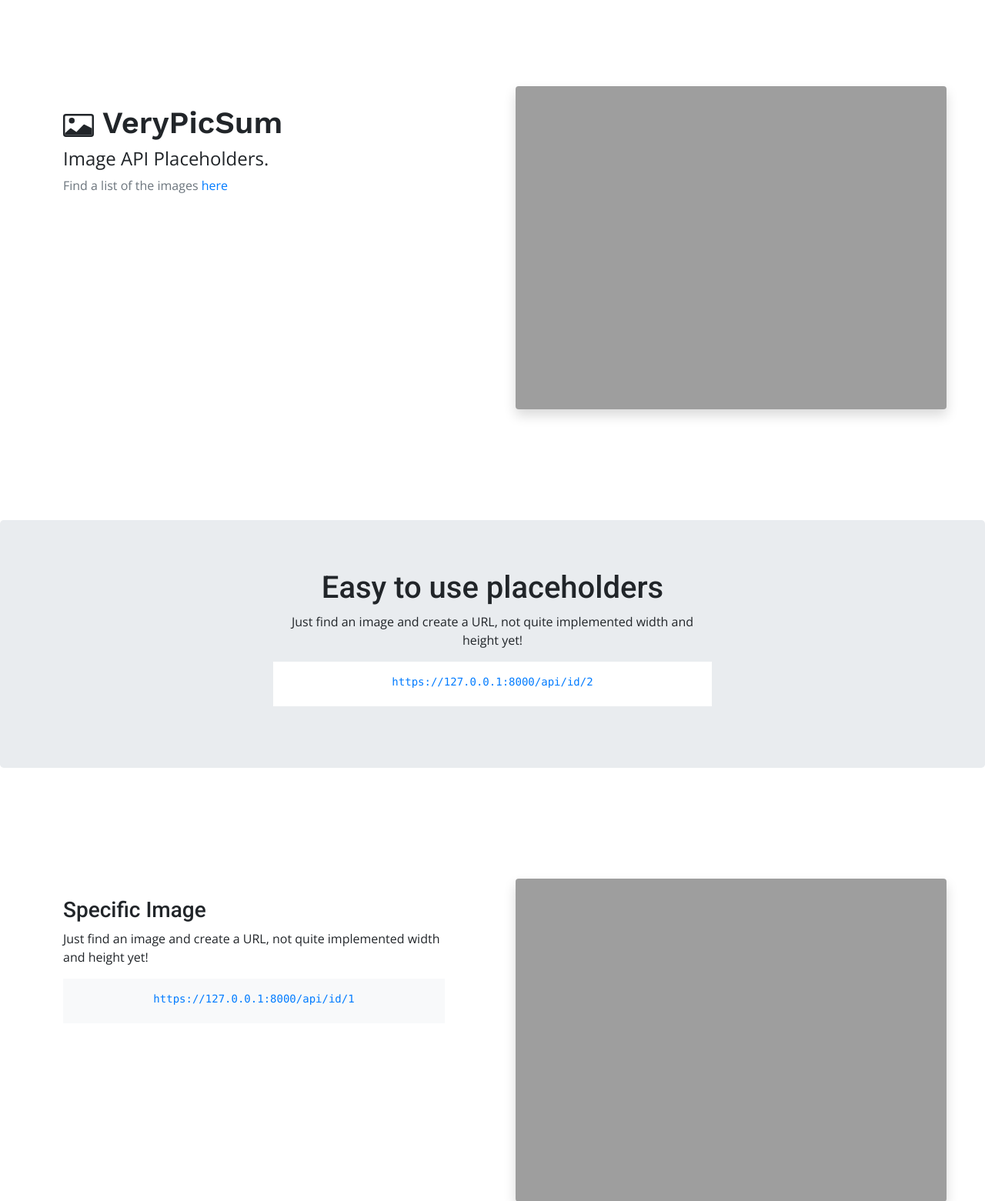
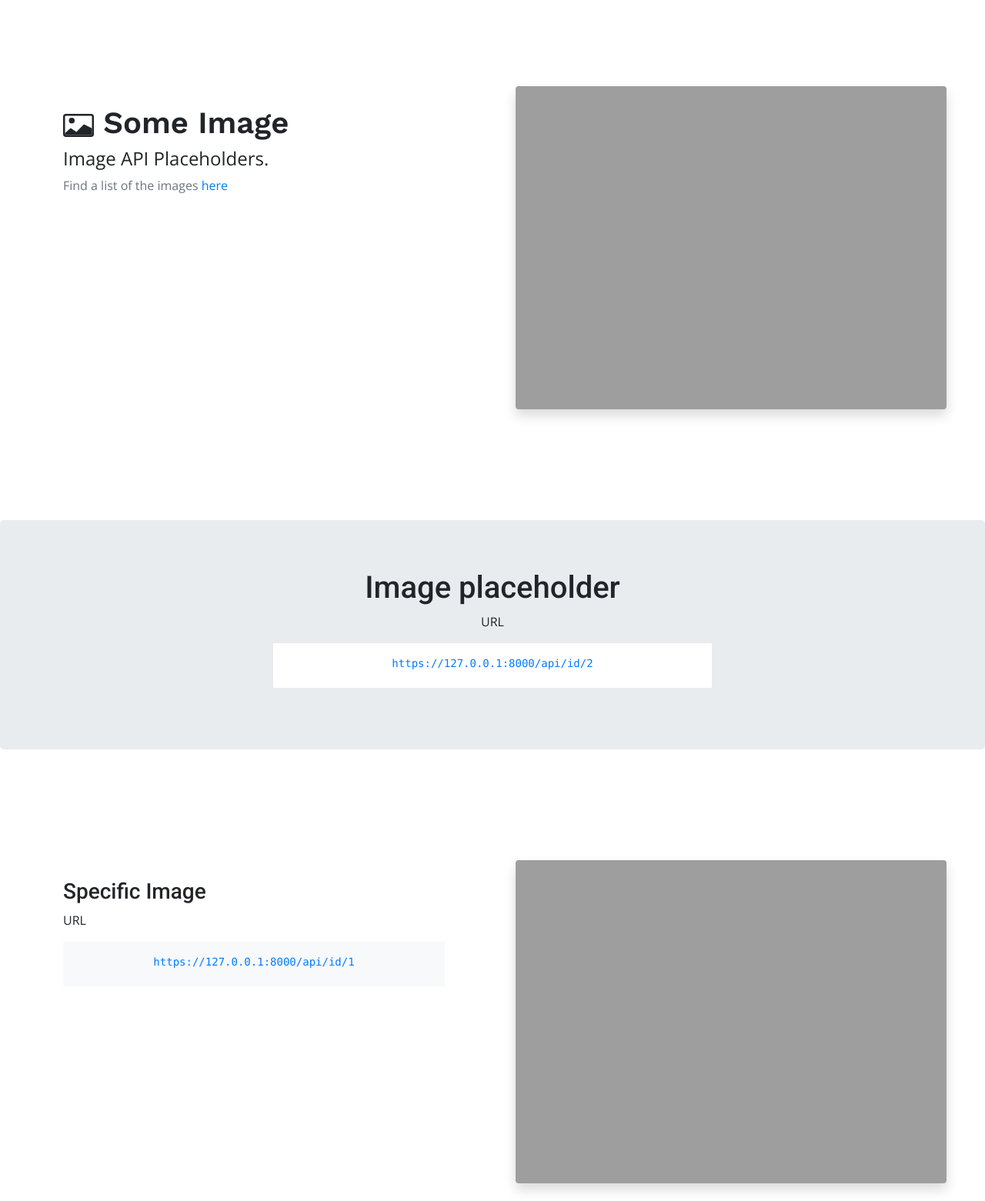
Before and after one commit to luksi02/DRF, a Django app: page / in a window 1280 px wide. Shown: the top 1561 px of the page at 77% size. Run offline with Django 3.2, Linux system fonts and the light colour scheme; some libraries are stand-ins or nearby versions.

Commit message:
2022_02_26_LG1

```diff
--- a/api/urls.py
+++ b/api/urls.py
@@ -1,11 +1,12 @@
 from django.urls import path
-from .views import ImageAPIView, ImagesListAPIView
+from .views import ImageAPIView, ImagesListAPIView, ImagesListAPIView2
 
 #from . import views
 
 urlpatterns = [
     path('', ImageAPIView.as_view()),
     path('images_list', ImagesListAPIView.as_view()),
+    path('images_list2', ImagesListAPIView2.as_view()),
     path('id/<id>', ImageAPIView.as_view()),
     #path('', views.ImageAPI, name='post_single'),
 ]
--- a/images/models.py
+++ b/images/models.py
@@ -6,7 +6,7 @@ from django.contrib.auth.models import User
 
 
 def user_directory_path(instance, filename):
-    return 'images/{0}/'.format(filename)
+    return 'images'.format(filename)
 
 
 class Category(models.Model):
@@ -27,7 +27,7 @@ class Images(models.Model):
     title = models.CharField(max_length=250)
     alt = models.TextField(null=True)
     image = models.ImageField(
-        upload_to=user_directory_path, default='posts/default.jpg')
+        upload_to=user_directory_path, default='')
     slug = models.SlugField(max_length=250, unique_for_date='created')
     created = models.DateTimeField(default=timezone.now)
     author = models.ForeignKey(
--- a/templates/base/base.html
+++ b/templates/base/base.html
@@ -10,7 +10,7 @@
   <link rel="stylesheet" href="https://stackpath.bootstrapcdn.com/bootstrap/4.5.2/css/bootstrap.min.css"
     integrity="sha384-JcKb8q3iqJ61gNV9KGb8thSsNjpSL0n8PARn9HuZOnIxN0hoP+VmmDGMN5t9UJ0Z" crossorigin="anonymous">
 
-  <title>{% block title %} Welcome to blog {% endblock %}</title>
+  <title>{% block title %} Django Rest API Project {% endblock %}</title>
 
   <style>
     .small {
--- a/templates/base/index.html
+++ b/templates/base/index.html
@@ -1,6 +1,6 @@
     {% extends "../base/base.html" %}
     {% block title %}
-    Welcome to Blog
+    Django Rest Framework API Project
     {% endblock %}
     {% block content %}
     <style>
@@ -45,7 +45,7 @@
                                 <path
                                     d="M10.648 7.646a.5.5 0 0 1 .577-.093L15.002 9.5V13h-14v-1l2.646-2.354a.5.5 0 0 1 .63-.062l2.66 1.773 3.71-3.71z" />
                                 <path fill-rule="evenodd" d="M4.502 7a1.5 1.5 0 1 0 0-3 1.5 1.5 0 0 0 0 3z" />
-                            </svg> VeryPicSum
+                            </svg> Some Image
                         </h1>
                         <p class="h4">Image API Placeholders.</p>
                         <p class="text-muted">
@@ -65,8 +65,8 @@
     </div>
     <section class="jumbotron text-center">
         <div class="container" style="max-width: 600px;">
-            <h1 class="txt-robo h1">Easy to use placeholders</h1>
-            <p>Just find an image and create a URL, not quite implemented width and height yet!</p>
+            <h1 class="txt-robo h1">Image placeholder</h1>
+            <p>URL</p>
 
             <pre class="bg-white pt-3"><code><a href="http://127.0.0.1:8000/api/id/2">https://127.0.0.1:8000/api/id/2</a></code>
             </pre>
@@ -80,7 +80,7 @@
                     <div class="container">
                         <h1 class="pt-4 txt-robo h3"> Specific Image
                         </h1>
-                        <p>Just find an image and create a URL, not quite implemented width and height yet!</p>
+                        <p>URL</p>
                         </p>
                         <pre class="bg-light text-center pt-3"><code><a href="http://127.0.0.1:8000/api/id/1">https://127.0.0.1:8000/api/id/1</a></code>
             </pre>
--- a/templates/images/show_all.html
+++ b/templates/images/show_all.html
@@ -45,7 +45,7 @@ Welcome to Blog
                             <path
                                 d="M10.648 7.646a.5.5 0 0 1 .577-.093L15.002 9.5V13h-14v-1l2.646-2.354a.5.5 0 0 1 .63-.062l2.66 1.773 3.71-3.71z" />
                             <path fill-rule="evenodd" d="M4.502 7a1.5 1.5 0 1 0 0-3 1.5 1.5 0 0 0 0 3z" />
-                        </svg> VeryPicSum
+                        </svg> Some Image
                     </h1>
                     <p class="h4">Image API Placeholders.</p>
                     <p class="text-muted">
```
Also changed, not shown: api/views.py (+14 -1 lines), db.sqlite3 (deleted), media/images/1.jpg (deleted), media/images/2.jpg (deleted), media/images/Django.jpg (deleted), media/images/Vue.jpg (deleted), media/images/maxresdefault.jpg (deleted).
